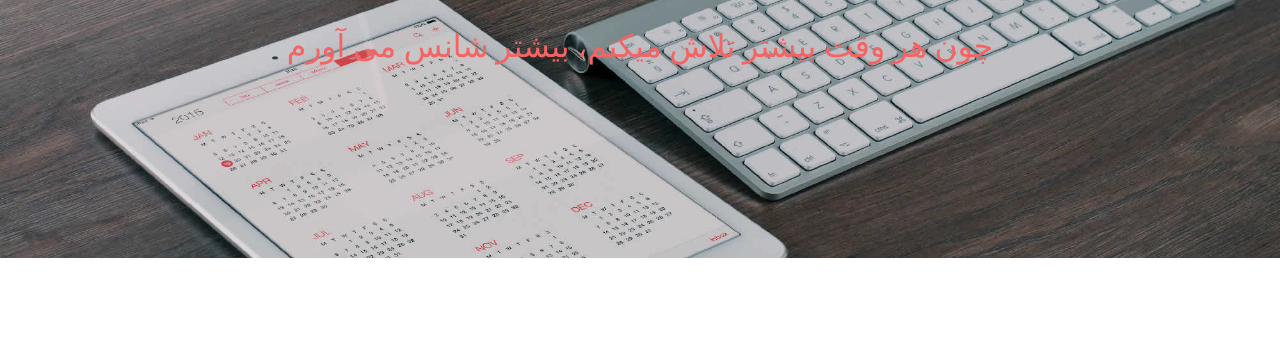
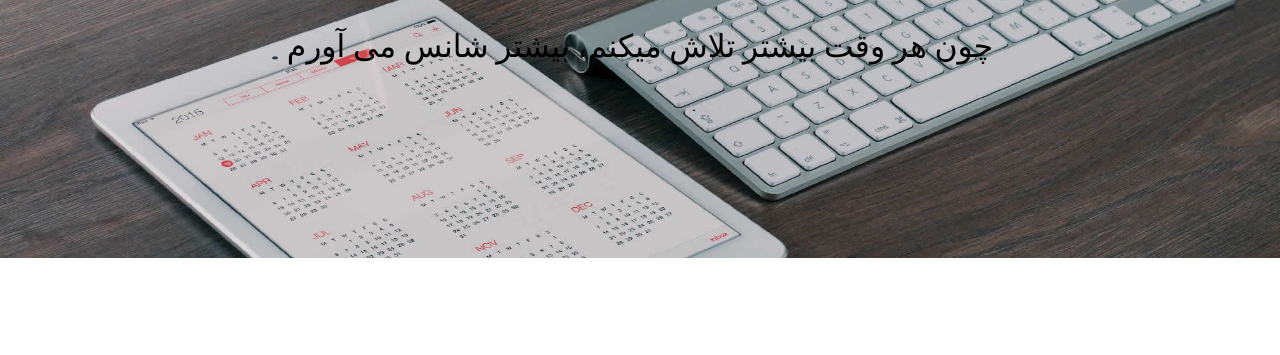
Before and after one commit to arezoo-drv/ArezooDarvishi, a plain HTML site: page index.html in a window 1280 px wide. Shown: the part 374-729 px from the top of the page. Drawn offline with Linux system fonts and the light colour scheme.

Commit message:
Update style.css

```diff
--- a/assets/css/style.css
+++ b/assets/css/style.css
@@ -142,9 +142,7 @@ h3 {
     font-weight: 300;
     margin: 0;
 }
-h3{
-	color: #f56363;
-}
+
 h4,
 h5 {
     /*font-family: 'roboto', sans-serif;*/
```
